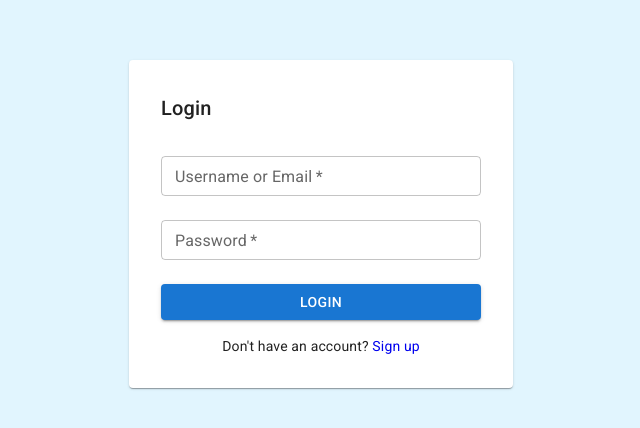
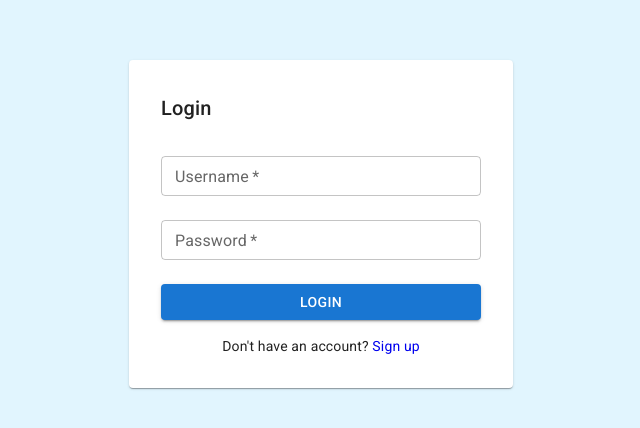
Before and after one commit to GSahyadri/movie-app, a React (Vite) app in the folder frontend/: page /login in a window 1280 px wide. Shown: the part 176-604 px from the top of the page, without its empty margins (319-959 px from the left). Built offline with nearby package versions, Linux system fonts and the light colour scheme; no server answers.

Commit message:
updated label of fields

```diff
--- a/frontend/src/pages/login.jsx
+++ b/frontend/src/pages/login.jsx
@@ -55,7 +55,7 @@ const Login = () => {
         <Box>
           <TextField
             fullWidth
-            label="Username or Email"
+            label="Username"
             size="small"
             margin="normal"
             required
--- a/frontend/src/pages/sign-up.jsx
+++ b/frontend/src/pages/sign-up.jsx
@@ -74,7 +74,7 @@ const SignUp = () => {
         <Box>
           <TextField
             fullWidth
-            label="Username or Email"
+            label="Username"
             size="small"
             margin="normal"
             required
```
